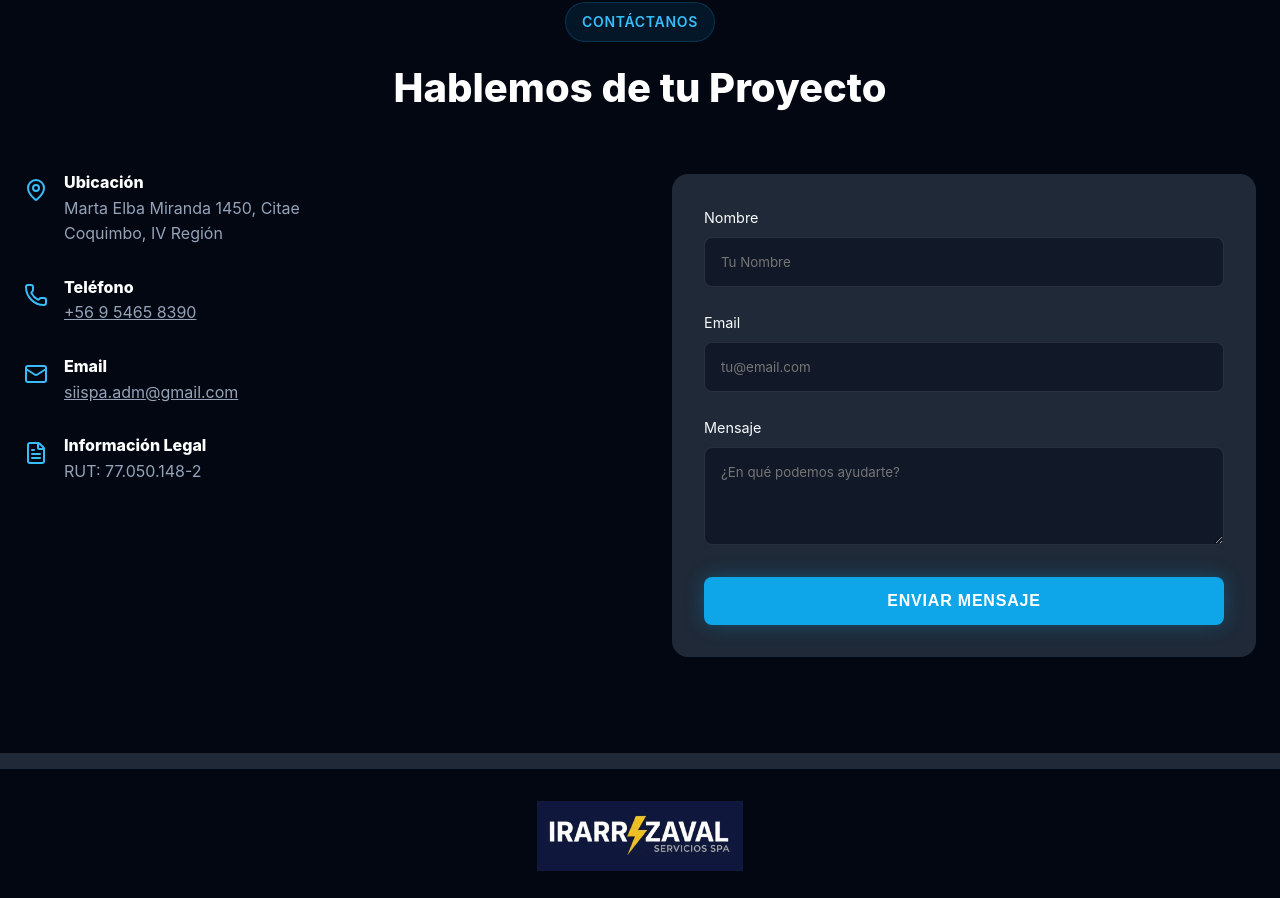
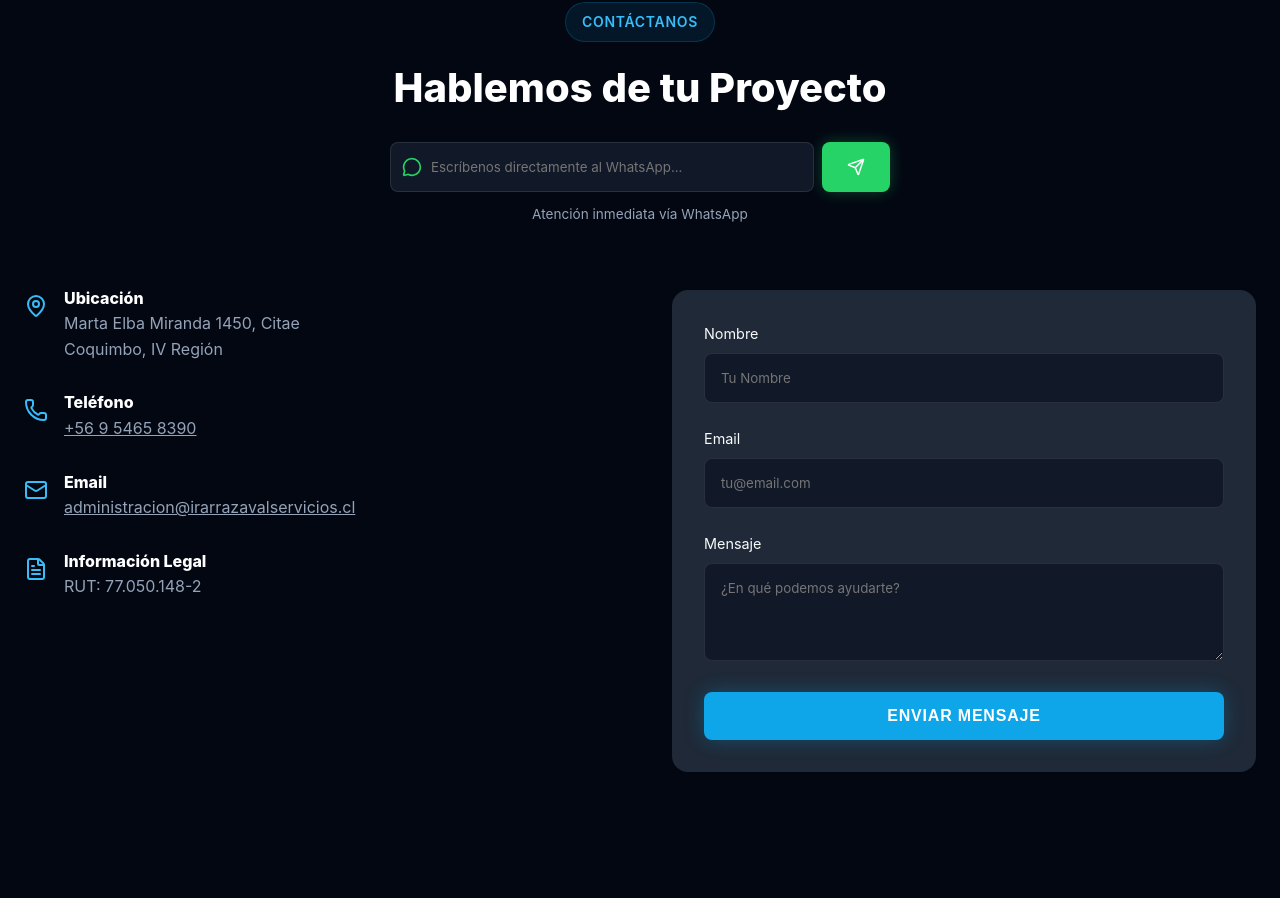
Before and after one commit to StevenNunez/Irarrasavalservicios.cl, a React (Vite) app: page / in a window 1280 px wide. Shown: the part 2696-3594 px from the top of the page. Built offline with nearby package versions, Linux system fonts and the light colour scheme.

Commit message:
WhatsApp directo

```diff
--- a/src/components/Contact.jsx
+++ b/src/components/Contact.jsx
@@ -1,13 +1,68 @@
-import React from 'react';
-import { Mail, Phone, MapPin, FileText } from 'lucide-react';
+import React, { useState } from 'react';
+import { Mail, Phone, MapPin, FileText, MessageCircle, Send } from 'lucide-react';
 
 export const Contact = () => {
+    const [whatsappMessage, setWhatsappMessage] = useState('');
+
+    const handleWhatsAppSubmit = (e) => {
+        e.preventDefault();
+        if (!whatsappMessage.trim()) return;
+        const encodedMessage = encodeURIComponent(whatsappMessage);
+        window.open(`https://wa.me/56954658390?text=${encodedMessage}`, '_blank');
+    };
+
     return (
         <section id="contacto" className="section" style={{ background: 'var(--bg-darker)' }}>
             <div className="container">
                 <div className="section-header">
                     <span className="hero-badge">Contáctanos</span>
                     <h2 className="section-title">Hablemos de tu Proyecto</h2>
+
+                    <form
+                        onSubmit={handleWhatsAppSubmit}
+                        style={{
+                            maxWidth: '500px',
+                            margin: '2rem auto 0',
+                            display: 'flex',
+                            gap: '0.5rem',
+                            position: 'relative'
+                        }}
+                    >
+                        <div style={{ position: 'relative', flex: 1 }}>
+                            <MessageCircle
+                                size={20}
+                                style={{
+                                    position: 'absolute',
+                                    left: '12px',
+                                    top: '50%',
+                                    transform: 'translateY(-50%)',
+                                    color: '#25D366'
+                                }}
+                            />
+                            <input
+                                type="text"
+                                className="form-input"
+                                placeholder="Escríbenos directamente al WhatsApp..."
+                                value={whatsappMessage}
+                                onChange={(e) => setWhatsappMessage(e.target.value)}
+                                style={{ paddingLeft: '40px' }}
+                            />
+                        </div>
+                        <button
+                            type="submit"
+                            className="btn btn-primary"
+                            style={{
+                                padding: '0 1.5rem',
+                                background: '#25D366',
+                                boxShadow: '0 0 15px rgba(37, 211, 102, 0.3)'
+                            }}
+                        >
+                            <Send size={18} />
+                        </button>
+                    </form>
+                    <p style={{ marginTop: '0.75rem', fontSize: '0.85rem', color: 'var(--text-muted)' }}>
+                        Atención inmediata vía WhatsApp
+                    </p>
                 </div>
 
                 <div className="contact-grid">
@@ -33,7 +88,7 @@ export const Contact = () => {
                             <Mail className="contact-icon" size={24} />
                             <div>
                                 <h4 style={{ marginBottom: '0.25rem' }}>Email</h4>
-                                <a href="mailto:siispa.adm@gmail.com" style={{ color: 'var(--text-muted)' }}>siispa.adm@gmail.com</a>
+                                <a href="mailto:administracion@irarrazavalservicios.cl" style={{ color: 'var(--text-muted)' }}>administracion@irarrazavalservicios.cl</a>
                             </div>
                         </div>
 
--- a/src/components/Footer.jsx
+++ b/src/components/Footer.jsx
@@ -12,7 +12,10 @@ export const Footer = () => {
                     </p>
                 </div>
                 <div style={{ borderTop: '1px solid rgba(255,255,255,0.05)', paddingTop: '2rem' }}>
-                    <p>&copy; {new Date().getFullYear()} Irarrázaval Servicios SpA. Todos los derechos reservados.</p>
+                    <p>
+                        &copy; {new Date().getFullYear()} Irarrázaval Servicios SpA. Todos los derechos reservados.
+                        {" "}Desarrollado por <a href="https://www.teolabs.app/" target="_blank" rel="noopener noreferrer" style={{ color: 'var(--primary-color)', textDecoration: 'none', fontWeight: '600' }}>Teo Labs</a>
+                    </p>
                 </div>
             </div>
         </footer>
--- a/src/components/Services.jsx
+++ b/src/components/Services.jsx
@@ -14,14 +14,14 @@ const services = [
         desc: "Ingeniería de automatización y control para optimizar procesos productivos."
     },
     {
+        icon: <Building2 size={32} />,
+        title: "Construcción y Obras Civiles",
+        desc: "Construcción y edificación de obras civiles menores e infraestructuras."
+    },
+    {
         icon: <Wrench size={32} />,
         title: "Reparación de Equipos",
         desc: "Diagnóstico y reparación de equipos eléctricos industriales críticos."
-    },
-    {
-        icon: <Building2 size={32} />,
-        title: "Obras Civiles",
-        desc: "Construcción y edificación de obras civiles menores e infraestructuras."
     },
     {
         icon: <Hammer size={32} />,
--- a/src/index.css
+++ b/src/index.css
@@ -362,7 +362,7 @@ h4 {
 .footer {
   background: var(--bg-darker);
   padding: 2rem 0;
-  border-top: 1rem solid var(--bg-card);
+
   text-align: center;
   color: var(--text-muted);
   font-size: 0.875rem;
```
Also changed, not shown: 1 other file (tests, documents, lock files or other folders).
